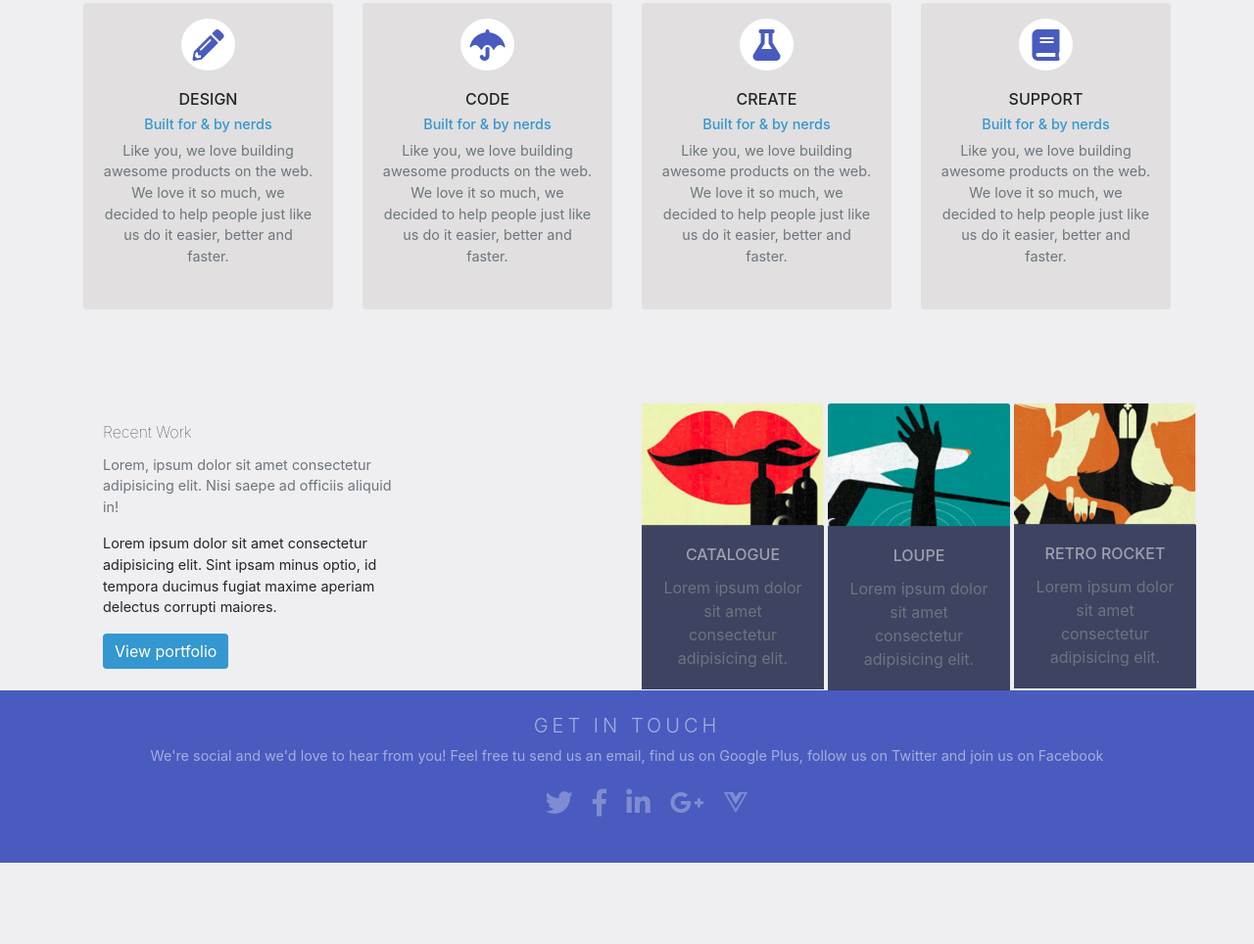
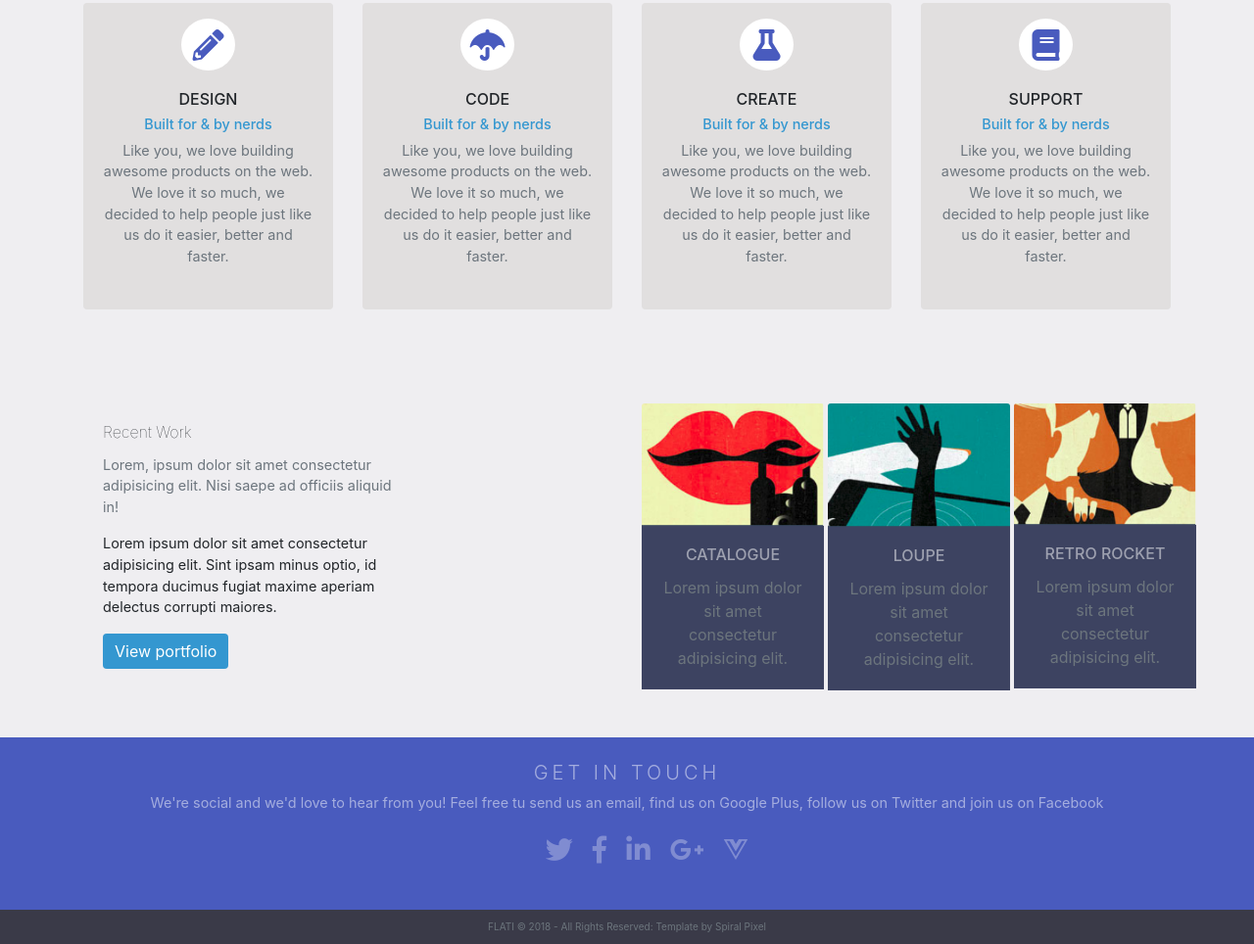
Before and after one commit to Va2/sass-site-flati-design-exo, a website: page index.html in a window 1280 px wide. Shown: the part 756-1720 px from the top of the page at 98% size. Before the commit the page ends 1637 px from the top, so only its background shows below. Drawn offline with Linux system fonts and the light colour scheme.

Commit message:
add footer

```diff
--- a/index.html
+++ b/index.html
@@ -5,8 +5,7 @@
     <meta name="viewport" content="width=device-width, initial-scale=1.0">
     <meta http-equiv="X-UA-Compatible" content="ie=edge">
     <title>Flati</title>
-    <link rel="stylesheet" href="https://use.fontawesome.com/releases/v5.6.3/css/all.css" integrity="sha384-UHRtZLI+pbxtHCWp1t77Bi1L4ZtiqrqD80Kn4Z8NTSRyMA2Fd33n5dQ8lWUE00s/"
-        crossorigin="anonymous">
+    <link rel="stylesheet" href="./node_modules/@fortawesome/fontawesome-free/css/all.min.css">
     <link rel="stylesheet" href="./public/css/style.css">
 </head>
 <body>
@@ -173,7 +172,7 @@
     </section>
 
     <!-- SECTION CONTACT -->
-    <section id="contact" class="text-center text-white-50 py-4">
+    <section id="contact" class="text-center text-white-50 mt-5 py-4">
         <div class="container">
             <h3>Get in Touch</h3>
             <p>We're social and we'd love to hear from you! Feel free tu send us an email, find us on Google Plus, follow us on Twitter and join us on Facebook</p>
@@ -196,5 +195,12 @@
             </ul>
         </div>
     </section>
+
+    <!-- FOOTER -->
+    <footer>
+        <p class="text-center text-secondary">
+            FLATI &copy; 2018 - All Rights Reserved: Template by Spiral Pixel
+        </p>
+    </footer>
 </body>
 </html>
--- /dev/null
+++ b/src/sass/footer.sass
@@ -0,0 +1,11 @@
+footer
+    background: #3a3a48
+    height: 100%
+
+    p
+        font-size: 10px
+        display: flex
+        justify-content: center
+        margin: auto auto
+        padding: 10px 0
+        // align-items: center !important
--- a/src/sass/import.sass
+++ b/src/sass/import.sass
@@ -5,3 +5,4 @@
 @import './services.sass'
 @import './work.sass'
 @import './contact.sass'
+@import './footer.sass'
--- a/src/sass/nav.sass
+++ b/src/sass/nav.sass
@@ -1,5 +1,8 @@
 body
+    box-sizing: border-box
     background: #efeef1
+    margin: 0
+    padding: 0
 
 .navbar
     height: 46px
```
Also changed, not shown: public/css/style.css, 1 other file.
